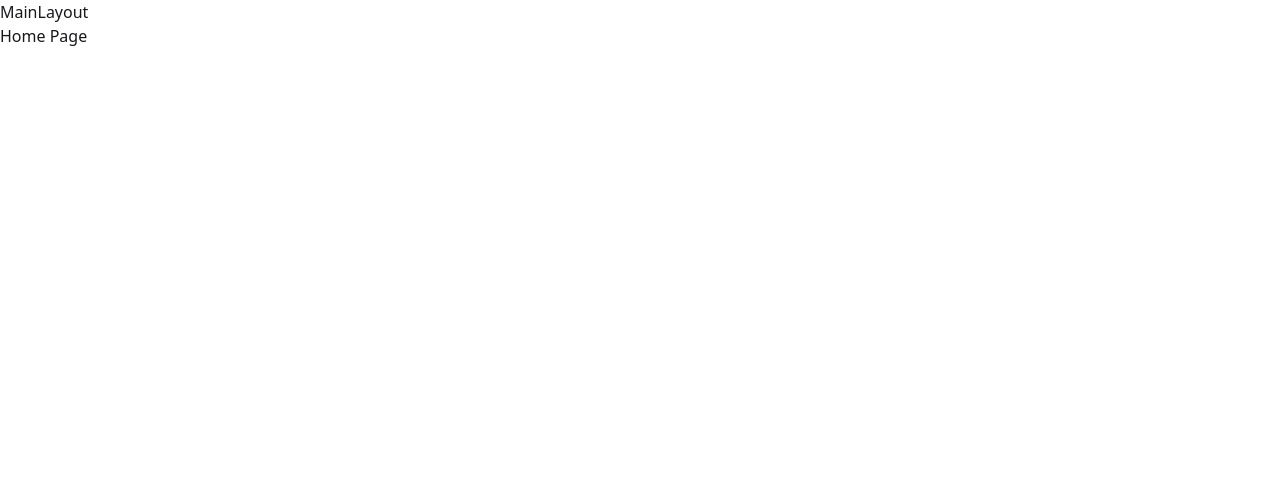
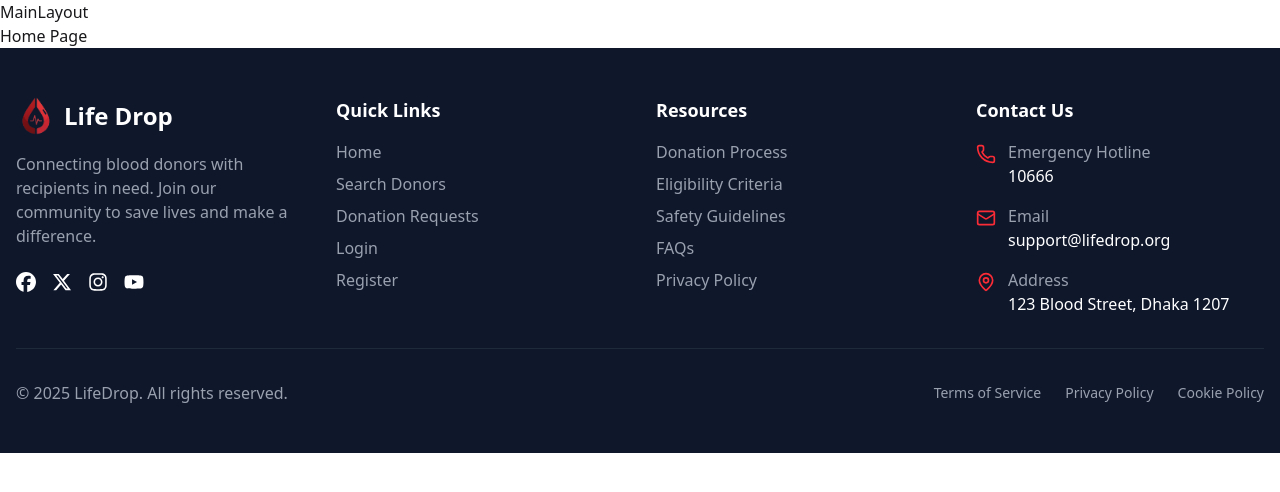
Before and after one commit to rafiuljisan07/Life-Drop-Client, a React (Vite) app: page / in a window 1280 px wide. Shown: the top 492 px of the page. Built offline with nearby package versions, Linux system fonts and the light colour scheme.

Commit message:
added footer

```diff
--- a/package.json
+++ b/package.json
@@ -11,8 +11,10 @@
   },
   "dependencies": {
     "@tailwindcss/vite": "^4.1.18",
+    "lucide-react": "^0.561.0",
     "react": "^19.2.0",
     "react-dom": "^19.2.0",
+    "react-icons": "^5.5.0",
     "react-router": "^7.10.1",
     "tailwindcss": "^4.1.18"
   },
--- /dev/null
+++ b/src/components/Footer.jsx
@@ -0,0 +1,145 @@
+
+import { Mail, MapPin, Phone } from 'lucide-react'
+import { FaFacebook, FaInstagram, FaXTwitter, FaYoutube } from 'react-icons/fa6'
+import { Link } from 'react-router'
+import logo from '../assets/logo.png'
+
+const Footer = () => {
+    const currentYear = new Date().getFullYear()
+
+    return (
+        <footer className="bg-slate-900 text-white">
+            <div className="container mx-auto px-4 py-12">
+                <div className="grid grid-cols-1 md:grid-cols-2 lg:grid-cols-4 gap-8">
+
+                    <div>
+                        <Link to="/" className="flex items-center space-x-2 mb-4">
+                            <img className='h-10' src={logo} alt="Life Drop Logo" />
+                            <span className="text-2xl font-bold">Life Drop</span>
+                        </Link>
+                        <p className="text-gray-400 mb-6">
+                            Connecting blood donors with recipients in need. Join our community to save lives and make a difference.
+                        </p>
+                        <div className="flex space-x-4 text-xl">
+                            <a href="https://www.facebook.com/rafiulislam.jisan.1" target='_blank'><FaFacebook /></a>
+                            <a href="https://x.com/" target='_blank'><FaXTwitter /></a>
+                            <a href="https://www.instagram.com/rafiuljisan07/" target='_blank'><FaInstagram /></a>
+                            <a href="https://www.youtube.com/" target='_blank'><FaYoutube /></a>
+                        </div>
+                    </div>
+
+                    <div>
+                        <h3 className="text-lg font-semibold mb-4">Quick Links</h3>
+                        <ul className="space-y-2">
+                            <li>
+                                <Link to="/" className="text-gray-400 hover:text-white">
+                                    Home
+                                </Link>
+                            </li>
+                            <li>
+                                <Link to="/search" className="text-gray-400 hover:text-white">
+                                    Search Donors
+                                </Link>
+                            </li>
+                            <li>
+                                <Link to="/donation-requests" className="text-gray-400 hover:text-white">
+                                    Donation Requests
+                                </Link>
+                            </li>
+                            <li>
+                                <Link to="/login" className="text-gray-400 hover:text-white">
+                                    Login
+                                </Link>
+                            </li>
+                            <li>
+                                <Link to="/register" className="text-gray-400 hover:text-white">
+                                    Register
+                                </Link>
+                            </li>
+                        </ul>
+                    </div>
+
+                    {/* Resources */}
+                    <div>
+                        <h3 className="text-lg font-semibold mb-4">Resources</h3>
+                        <ul className="space-y-2">
+                            <li>
+                                <a href="#" className="text-gray-400 hover:text-white">
+                                    Donation Process
+                                </a>
+                            </li>
+                            <li>
+                                <a href="#" className="text-gray-400 hover:text-white">
+                                    Eligibility Criteria
+                                </a>
+                            </li>
+                            <li>
+                                <a href="#" className="text-gray-400 hover:text-white">
+                                    Safety Guidelines
+                                </a>
+                            </li>
+                            <li>
+                                <a href="#" className="text-gray-400 hover:text-white">
+                                    FAQs
+                                </a>
+                            </li>
+                            <li>
+                                <a href="#" className="text-gray-400 hover:text-white">
+                                    Privacy Policy
+                                </a>
+                            </li>
+                        </ul>
+                    </div>
+
+                    <div>
+                        <h3 className="text-lg font-semibold mb-4">Contact Us</h3>
+                        <ul className="space-y-4">
+                            <li className="flex items-start space-x-3">
+                                <Phone className="w-5 h-5 text-red-500 mt-1" />
+                                <div>
+                                    <p className="text-gray-400">Emergency Hotline</p>
+                                    <p className="font-medium">10666</p>
+                                </div>
+                            </li>
+                            <li className="flex items-start space-x-3">
+                                <Mail className="w-5 h-5 text-red-500 mt-1" />
+                                <div>
+                                    <p className="text-gray-400">Email</p>
+                                    <p className="font-medium">support@lifedrop.org</p>
+                                </div>
+                            </li>
+                            <li className="flex items-start space-x-3">
+                                <MapPin className="w-5 h-5 text-red-500 mt-1" />
+                                <div>
+                                    <p className="text-gray-400">Address</p>
+                                    <p className="font-medium">123 Blood Street, Dhaka 1207</p>
+                                </div>
+                            </li>
+                        </ul>
+                    </div>
+                </div>
+
+                <div className="border-t border-gray-800 mt-8 pt-8">
+                    <div className="flex flex-col md:flex-row justify-between items-center">
+                        <p className="text-gray-400">
+                            © {currentYear} LifeDrop. All rights reserved.
+                        </p>
+                        <div className="flex space-x-6 mt-4 md:mt-0">
+                            <p className="text-gray-400 hover:text-white text-sm">
+                                Terms of Service
+                            </p>
+                            <p className="text-gray-400 hover:text-white text-sm">
+                                Privacy Policy
+                            </p>
+                            <p className="text-gray-400 hover:text-white text-sm">
+                                Cookie Policy
+                            </p>
+                        </div>
+                    </div>
+                </div>
+            </div>
+        </footer>
+    )
+}
+
+export default Footer
--- a/src/layouts/MainLayout.jsx
+++ b/src/layouts/MainLayout.jsx
@@ -1,11 +1,13 @@
 import React from 'react';
 import { Outlet } from 'react-router';
+import Footer from '../components/Footer';
 
 const MainLayout = () => {
     return (
         <div>
             MainLayout
             <Outlet />
+            <Footer />
         </div>
     );
 };
```
Also changed, not shown: src/assets/logo.png, 1 other file (tests, documents, lock files or other folders).
